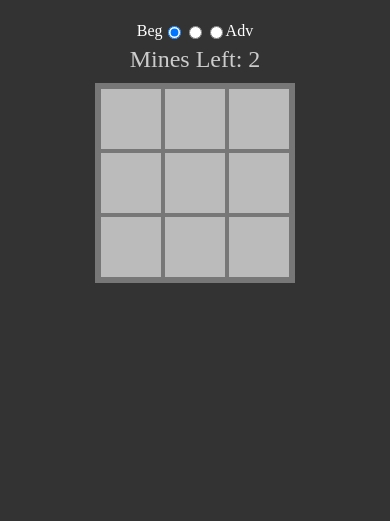
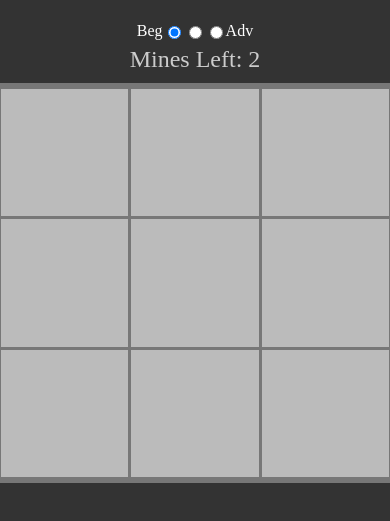
Before and after one commit to ren132710/minesweeper-fp, a website built with Parcel: page index.html in a window 390 px wide. Shown: the part 87-608 px from the top of the page. Built offline with nearby package versions, Linux system fonts and the light colour scheme.

Commit message:
media queries

```diff
--- a/styles.css
+++ b/styles.css
@@ -43,10 +43,40 @@ body {
 .board {
   display: grid;
   padding: 6px;
-  grid-template-columns: repeat(var(--size), 60px);
-  grid-template-rows: repeat(var(--size), 60px);
-  gap: 4px;
+  grid-template-columns: repeat(var(--size), 1fr);
+  grid-template-rows: repeat(var(--size), 1fr);
+  gap: 3px;
   background-color: #777;
+  height: 800px;
+  width: 800px;
+}
+
+@media screen and (max-width: 850px) {
+  .board {
+    display: grid;
+    padding: 6px;
+    grid-template-columns: repeat(var(--size), 1fr);
+    grid-template-rows: repeat(var(--size), 1fr);
+    gap: 3px;
+    background-color: #777;
+    height: 600px;
+    width: 600px;
+    font-size: 2rem;
+  }
+}
+
+@media screen and (max-width: 650px) {
+  .board {
+    display: grid;
+    padding: 6px;
+    grid-template-columns: repeat(var(--size), 1fr);
+    grid-template-rows: repeat(var(--size), 1fr);
+    gap: 3px;
+    background-color: #777;
+    height: 400px;
+    width: 400px;
+    font-size: 1rem;
+  }
 }
 
 .board > * {
```
